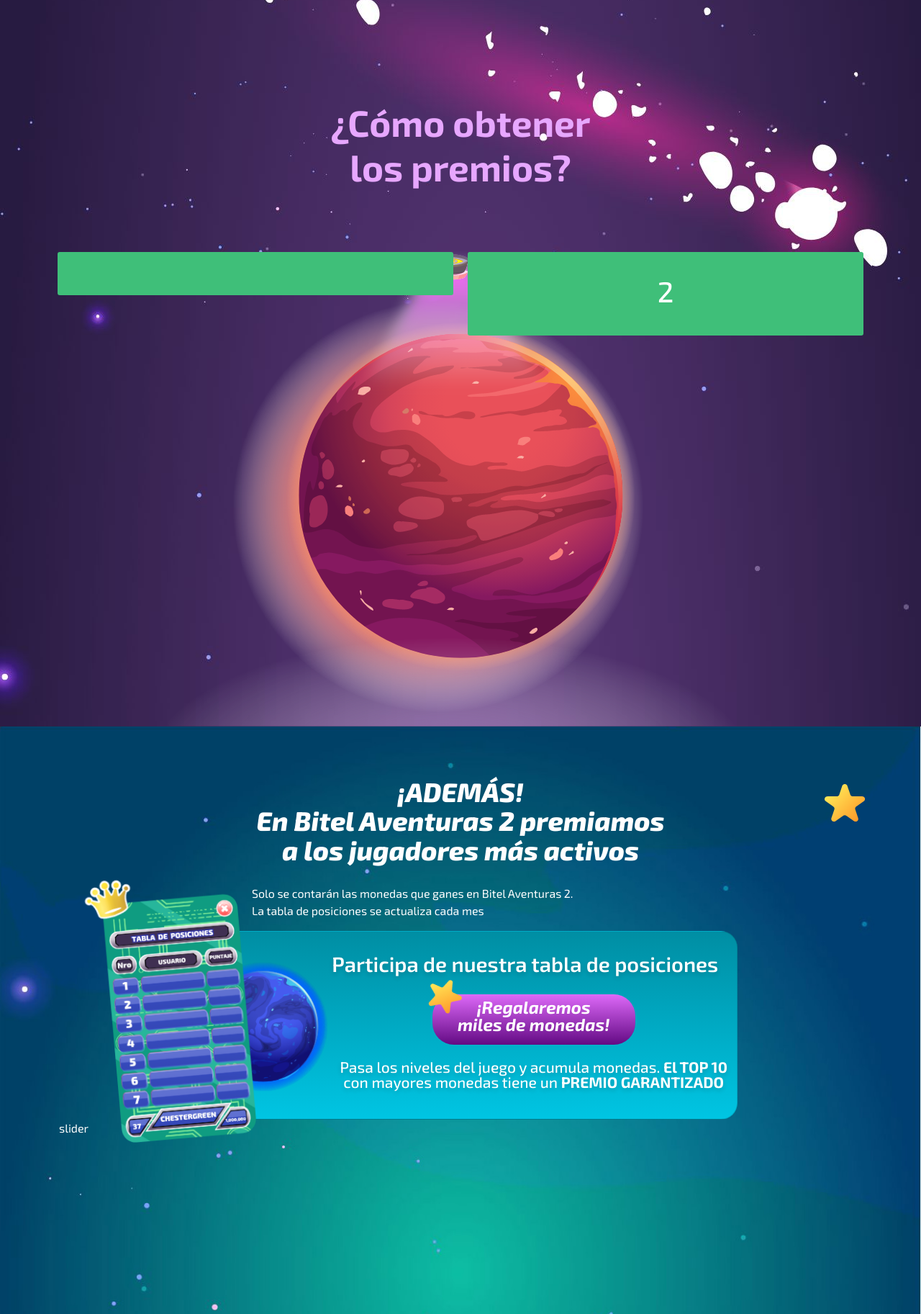
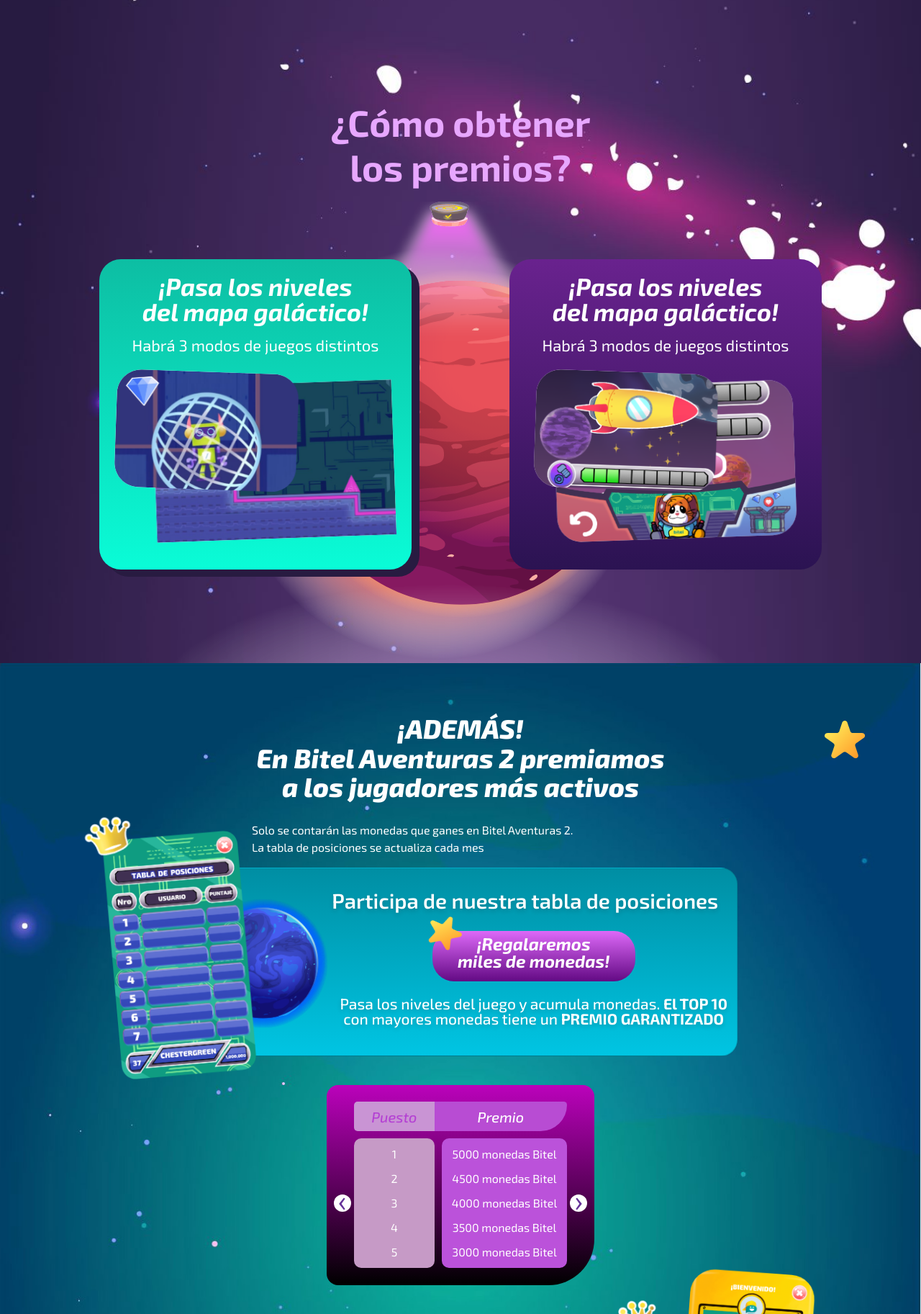
Before and after one commit to oscarviana/BetGalaxy, a PHP site: page / in a window 1280 px wide. Shown: the part 1615-3440 px from the top of the page at 72% size. Run offline with PHP 8.4, Linux system fonts and the light colour scheme.

Commit message:
se traabaja en carrousels

```diff
--- a/css/style.css
+++ b/css/style.css
@@ -48,6 +48,10 @@ body{
     justify-content: center;
     padding: 0 20px!important;
     height: 43px;
+}
+
+.navbar-nav a:hover{
+    background: linear-gradient(#ff8c22 0%, #ffbc60 100%);
 }
 
 .navbar-nav a img{
@@ -369,7 +373,7 @@ body{
     font-weight: 700;
     font-size: 51px;
     color:#E7A7FF;
-    padding-bottom: 70px;
+    padding-bottom: 10px;
 }
 
 /* Section D */
@@ -508,15 +512,18 @@ body{
 .obtenPremios{
     background: url(../img/bgCombo.png);
     background-repeat: no-repeat;
-    height: 669px;
     background-position: center;
-
+    padding: 40px 0 90px;
 }
 
 
 
 .sectionC .container{
     padding: 42px 0 0;
+}
+
+.sectionE{
+    padding-bottom: 60px;
 }
 
 .sectionE h2{
@@ -552,6 +559,14 @@ body{
     margin: 20px 0 10px;
 }
 
+
+.sectionE .img__planetas{
+    background-image: url(../img/planet03.png);
+    background-repeat: no-repeat;
+    background-position: center;
+    background-size: 300px;
+
+}
 
 .BtnPremium::before{
     content: '';
@@ -591,6 +606,7 @@ body{
     font-weight: 700;
     font-size: 45px;
     line-height: 1.1;
+    padding-bottom: 60px;
 }
 
 .dimonF{
@@ -711,7 +727,6 @@ body{
 /* carousels */
 
 #owl-demo .item{
-    background: #3fbf79;
     padding: 30px 0px;
     margin: 10px;
     color: #FFF;
@@ -719,4 +734,274 @@ body{
     -moz-border-radius: 3px;
     border-radius: 3px;
     text-align: center;
+}
+
+
+
+.premiosItemA,
+.premiosItemB{
+    margin: 0 auto;
+    padding: 20px;
+}
+
+.premiosItemA h3,
+.premiosItemB h3{
+    font-style: italic;
+    font-size: 34px;
+    line-height: 35px;
+    text-align: center;
+    color: #fff;
+    font-weight: 700;
+}
+
+.premiosItemA p,
+.premiosItemB p{
+    padding-top: 5px;
+    font-size: 22px;
+}
+
+.premiosItemA{
+    position: relative;
+    width: 433.81px;
+    height: 431.14px;
+    background: linear-gradient(#0dbea3 0%, #0afcd7 100%);
+    border-radius: 30px;
+}
+
+.premiosItemA::before{
+    content: '';
+    position: absolute;
+    width: 433.81px;
+    height: 431.14px;
+    background: #281b41;
+    border-radius: 30px;
+    z-index: -1;
+    left: 11px;
+    bottom: -10px;
+}
+
+.premiosItemB::before{
+    content: '';
+    /* position: absolute;
+    width: 433.81px;
+    height: 431.14px;
+    background: linear-gradient(#0dbea3 0%, #0afcd7 100%);
+    border-radius: 30px;
+    z-index: -1; */
+
+}
+
+.premiosItemA img,
+.premiosItemB img{
+    max-width: 400px;
+    margin: 0 auto;
+}
+
+.premiosItemB{
+    width: 433.81px;
+    height: 431.14px;
+    background: linear-gradient(#69228e 0%, #2b1352 100%);
+    border-radius: 30px;
+}
+
+.carsouselPremios{
+    width: 372.62px;
+    height: 277.9px;
+    border-radius:  16px 16px  64px 16px;
+    background: linear-gradient(#bb02bb 0%, #000 100%);
+    margin: 40px auto;
+}
+
+.premioTabla{
+    width: 296px;
+    margin: 0 auto;
+}
+
+.ptHeader{
+    width: 296px;
+    height: 41px;
+    margin: 10px 0;
+    font-style: italic;
+}
+
+.pTA{
+    height: 100%;
+    background: #C994D4;
+    width: 120px;
+    color: #B441D3;
+    border-radius: 5px 0 0 5px;
+    display: flex;
+    justify-content: center;
+    align-items: flex-end;
+}
+
+.pTB{
+    width: 198px;
+    background: #B84CD3;
+    border-radius: 0 5px 40px 0;
+    display: flex;
+    justify-content: center;
+    align-items: flex-end;
+}
+
+.ptBody{
+    width: 296px;
+    justify-content: space-between;
+}
+
+.tBA{
+    width: 112px;
+    background: #C69AC6;
+    border-radius: 10px;
+}
+
+.tBB{
+    background: #bb52da;
+    border-radius: 10px;
+    width: 174px;
+}
+
+.tBA p,
+.tBB p{
+    margin: 10px;
+}
+
+.pTextTB{
+    line-height: .75;
+}
+
+.owl-prev{
+    width: 24px;
+    height: 24px;
+    background: #fff!important;
+    border-radius: 50%;
+    margin-left: 10px;
+}
+
+.owl-next{
+    width: 24px;
+    height: 24px;
+    background: #fff!important;
+    border-radius: 50%;
+    margin-right: 10px;
+}
+
+.owl-prev:hover,
+.owl-next:hover{
+    background: rgba(255, 255, 255, 0.7)!important;
+}
+
+.owl-nav{
+    display: flex;
+    justify-content: space-between;
+    color: rebeccapurple;
+    top: -124px;
+    position: relative;
+}
+
+.owl-next span,
+.owl-prev span{
+    position: relative;
+    font-size: 40px;
+    top: -23px;
+}
+
+.owl-item > div {
+    cursor: pointer;
+    margin: 6% 8%;
+    transition: margin 0.4s ease;
   }
+  .owl-item.center > div {
+    cursor: auto;
+    margin: 0;
+  }
+  .owl-item:not(.center) > div:hover {
+    opacity: .75;
+  }
+
+.paqueteDiamantes{
+    width: 369px;
+    height: 383.29px;
+    border-radius: 16px 16px 64px 16px;
+    background: linear-gradient(#008ea3 0%, #00c5e3 100%);
+    margin: 0 auto;
+}
+
+.paqueteMonedas{
+    width: 369px;
+    height: 450.32px;
+    border-radius: 16px 16px 32px 16px;
+    background: linear-gradient(#0dbea3 0%, #0afcd7 100%);
+    margin: 0 auto;
+}
+
+.paqueteVidas{
+    width: 369px;
+    height: 383.29px;
+    border-radius: 16px 16px 32px 16px;
+    background: linear-gradient(#bb02bb 0%, #000 100%);
+    margin: 0 auto;
+}
+
+.paqueteDiamantes,
+.paqueteMonedas,
+.paqueteVidas{
+    padding-top: 60px;
+    margin-top: -28px;
+}
+
+
+.paqueteDiamantes p,
+.paqueteMonedas p,
+.paqueteVidas p{
+    line-height: 1.2;
+}
+
+
+.paqueteTitleC{
+    width: 289px;
+    height: 60px;
+    border-radius: 16px 16px 32px 16px;
+    background: linear-gradient(#008ea3 0%, #00c5e3 100%);
+    margin: 0 auto;
+    position: relative;
+    display: flex;
+    align-items: center;
+}
+
+.paqueteTitleB{
+    width: 289px;
+    height: 60px;
+    border-radius: 16px 16px 32px 16px;
+    background: linear-gradient(#0dbea3 0%, #0afcd7 100%);
+    margin: 0 auto;
+    position: relative;
+    display: flex;
+    align-items: center;
+}
+
+.paqueteTitleA{
+    width: 289px;
+    height: 60px;
+    border-radius: 16px 16px 32px 16px;
+    background: linear-gradient(#8901de 0%, #601191 100%);
+    margin: 0 auto;
+    position: relative;
+    display: flex;
+    align-items: center;
+}
+
+.paqueteTitleA img,
+.paqueteTitleB img,
+.paqueteTitleC img{
+    width: 39px!important;
+    height: 37px;
+    margin: 0 20px;
+}
+
+.paqueteTitleA span,
+.paqueteTitleB span,
+.paqueteTitleC span{
+    font-weight: 700;
+    font-size: 18px;
+}
--- a/index.html
+++ b/index.html
@@ -18,7 +18,7 @@
     <section class="sectionA">
       <div class="shadowGalaxy">
         <div class="container ">
-          <nav class="navbar navbar-expand-lg navbar-light ">
+          <nav class="navbar navbar-expand-lg navbar-light " style="padding: 33px 0 10px;">
                 <div class="container-fluid">
                   <button class="navbar-toggler" type="button" data-bs-toggle="collapse" data-bs-target="#navbarNavAltMarkup" aria-controls="navbarNavAltMarkup" aria-expanded="false" aria-label="Toggle navigation">
                     <span class="navbar-toggler-icon"></span>
@@ -160,18 +160,26 @@
         </div>
         <div class="row content obtenPremios">
           <div class="col-xl-12">
-            <div id="owl-demo" class="owl-carousel owl-theme">
 
+            <div id="owl-demo" class="owl-carousel">
               <div class="item">
-                <div>
-                  <!-- <h3>¡Pasa los niveles<br>
+                <div class="premiosItemA">
+                  <h3>¡Pasa los niveles<br>
                   del mapa galáctico!</h3>
                   <p>Habrá 3 modos de juegos distintos</p>
-                  <img src="img/imgPasaniveles.png" alt=""> -->
+                  <img src="img/imgPasaniveles.png" alt="">
                 </div>
               </div>
-              <div class="item"><h1>2</h1></div>
+              <div class="item">
+                <div class="premiosItemB">
+                  <h3>¡Pasa los niveles<br>
+                  del mapa galáctico!</h3>
+                  <p>Habrá 3 modos de juegos distintos</p>
+                  <img src="img/imgRealizamejoras.png" alt="">
+                </div>
+              </div>
             </div>
+
           </div>
         </div>
       </div>
@@ -210,11 +218,59 @@
             </div>
           </div>
 
-          <div class="col-xl-12" style="height: 340px;">
-            <div>
-              slider
+          <div class="col-xl-12">
+            <div id="tablaPremios" class="owl-carousel carsouselPremios">
+              <div class="item">
+                <div class="premioTabla">
+                  <div class="d-flex ptHeader">
+                    <div class="pTA"><h5>Puesto</h5></div>
+                    <di class="pTB"><h5>Premio</h5></di>
+                  </div>
+                  <div class="d-flex ptBody">
+                    <div class="tBA text-center">
+                      <p>1</p>
+                      <p>2</p>
+                      <p>3</p>
+                      <p>4</p>
+                      <p>5</p>
+                    </div>
+                    <div class="tBB text-center">
+                      <p>5000 monedas Bitel</p>
+                      <p>4500 monedas Bitel</p>
+                      <p>4000 monedas Bitel</p>
+                      <p>3500 monedas Bitel</p>
+                      <p>3000 monedas Bitel</p>
+                    </div>
+                  </div>
+                </div>
+              </div>
+              <div class="item">
+                <div class="premioTabla">
+                  <div class="d-flex ptHeader">
+                    <div class="pTA"><h5>Puesto</h5></div>
+                    <di class="pTB"><h5>Premio</h5></di>
+                  </div>
+                  <div class="d-flex ptBody">
+                    <div class="tBA text-center">
+                      <p>6</p>
+                      <p>7</p>
+                      <p>8</p>
+                      <p>9</p>
+                      <p>10</p>
+                    </div>
+                    <div class="tBB text-center">
+                      <p>2500 monedas Bitel</p>
+                      <p>2000 monedas Bitel</p>
+                      <p>1500 monedas Bitel</p>
+                      <p>1000 monedas Bitel</p>
+                      <p>500 monedas Bitel</p>
+                    </div>
+                  </div>
+                </div>
+              </div>
             </div>
           </div>
+
           <div class="col-xl-12 d-flex justify-content-center">
             <div class="card cardPremios2 cardB">
               <div class="card-body ">
@@ -234,12 +290,92 @@
               <img  class="premiosAcomula" src="img/premiosAcomula.png" alt="">
             </div>
           </div>
-          <div class="col-xl-12" style="height: 340px;">
-            <div>
-              slider
+
+          <div class="col-xl-12">
+            <div id="premiosAcomulativos" class="owl-carousel carsouselPremios">
+              <div class="item">
+                <div class="premioTabla">
+                  <div class="d-flex ptHeader">
+                    <div class="pTA"><h5>Día</h5></div>
+                    <div class="pTB">
+                      <h5 class="pTextTB">Premio<br>
+                      acumulativo</h5>
+                    </div>
+                  </div>
+                  <div class="d-flex ptBody">
+                    <div class="tBA text-center">
+                      <p>1</p>
+                      <p>2</p>
+                      <p>3</p>
+                      <p>4</p>
+                      <p>5</p>
+                    </div>
+                    <div class="tBB ">
+                      <p>20 MB y 1 vida</p>
+                      <p>30 MB y 2 vidas</p>
+                      <p>40 MB y 3 vidas</p>
+                      <p>50 MB y 4 vidas</p>
+                      <p>100 MB y 5 vidas</p>
+                    </div>
+                  </div>
+                </div>
+              </div>
+              <div class="item">
+                <div class="premioTabla">
+                  <div class="d-flex ptHeader">
+                    <div class="pTA"><h5>Día</h5></div>
+                    <div class="pTB">
+                      <h5 class="pTextTB">Premio<br>
+                      acumulativo</h5>
+                    </div>
+                  </div>
+                  <div class="d-flex ptBody">
+                    <div class="tBA text-center">
+                      <p>6</p>
+                      <p>7</p>
+                      <p>8</p>
+                      <p>9</p>
+                      <p>10</p>
+                    </div>
+                    <div class="tBB ">
+                      <p> 600 monedas Bitel</p>
+                      <p> 120 MB y 5 vidas</p>
+                      <p> 150 MB y 5 vidas</p>
+                      <p> 200 MB y 5 vidas</p>
+                      <p> 800 monedas Bitel</p>
+                    </div>
+                  </div>
+                </div>
+              </div>
+              <div class="item">
+                <div class="premioTabla">
+                  <div class="d-flex ptHeader">
+                    <div class="pTA"><h5>Día</h5></div>
+                    <div class="pTB">
+                      <h5 class="pTextTB">Premio<br>
+                      acumulativo</h5>
+                    </div>
+                  </div>
+                  <div class="d-flex ptBody">
+                    <div class="tBA text-center">
+                      <p>11</p>
+                      <p>12</p>
+                      <p>13</p>
+                      <p>14</p>
+                      <p>15</p>
+                    </div>
+                    <div class="tBB ">
+                      <p>220 MB y 5 vidas</p>
+                      <p>250 MB y 5 vidas</p>
+                      <p>1000 monedas Bitel</p>
+                      <p>1500 monedas Bitel</p>
+                      <p>2000 monedas Bitel</p>
+                    </div>
+                  </div>
+                </div>
+              </div>
             </div>
           </div>
-
         </div>
       </div>
     </section>
@@ -302,7 +438,58 @@
           </div>
         </div>
         <div class="row">
-          <div class="col-xl-12">1</div>
+          <div class="col-xl-12">
+            <div id="Conoce-paquetes" class="owl-carousel">
+
+              <div class="item">
+                <div class="paqueteTitleB">
+                  <img src="img/imgPaqueteVidas.png" alt="">
+                  <span> Paquete de Vidas</span>
+                </div>
+                <div class="paqueteMonedas">
+                  <p class="text-center">¡Adquiere vidas para seguir<br>
+                    jugando Bitel Aventuras 2!</p>
+                  <p class="text-center">
+                    *Validez por vida:<br>
+                    5 días
+                  </p>
+                </div>
+              </div>
+
+              <div class="item">
+                <div class="paqueteTitleA">
+                  <img src="img/imgPaqueteMondedas.png" alt="">
+                  <span> Paquete de Vidas</span>
+                </div>
+                <div class="paqueteVidas">
+                  <p class="text-center">¡Adquiere vidas para seguir<br>
+                    jugando Bitel Aventuras 2!</p>
+                  <p class="text-center">
+                    *Validez por vida:<br>
+                    5 días
+                  </p>
+                </div>
+              </div>
+
+              <div class="item">
+                <div class="paqueteTitleC">
+                  <img src="img/imgPaqueteDiamantes.png" alt="">
+                  <span> Paquete de Vidas</span>
+                </div>
+                <div class="paqueteDiamantes">
+                  <p class="text-center">¡Adquiere vidas para seguir<br>
+                    jugando Bitel Aventuras 2!</p>
+                  <p class="text-center">
+                    *Validez por vida:<br>
+                    5 días
+                  </p>
+                </div>
+              </div>
+
+
+            </div>
+          </div>
+          </div>
         </div>
       </div>
     </section>
--- a/js/main.js
+++ b/js/main.js
@@ -2,7 +2,112 @@ $(document).ready(function() {
 
     $("#owl-demo").owlCarousel({
         items:2,
-        navigation : true
+        navigationText:["prev","next"],
+        responsive: {
+            0: {
+              items: 1,
+              nav: false,
+              center: true,
+              dots: true
+            },
+            680: {
+              items: 1,
+              nav: false,
+              loop: true
+            },
+            1000: {
+              items: 2,
+              nav: true
+            }
+        }
     });
 
   });
+
+  $(document).ready(function() {
+
+    $("#tablaPremios").owlCarousel({
+        items:1,
+        responsive: {
+            0: {
+              items: 1,
+              nav: false,
+              center: true,
+              dots: true
+            },
+            680: {
+              items: 1,
+              nav: false,
+              loop: true
+            },
+            1000: {
+              items: 1,
+              nav: true
+            }
+          }
+    });
+
+  });
+
+  $(document).ready(function() {
+
+    $("#premiosAcomulativos").owlCarousel({
+        items:2,
+        responsive: {
+            0: {
+              items: 1,
+              nav: false,
+              center: true,
+              dots: true
+            },
+            680: {
+              items: 1,
+              nav: false,
+              loop: true
+            },
+            1000: {
+              items: 1,
+              nav: true
+            }
+          }
+    });
+
+  });
+
+
+  $(document).ready(function(){
+    let $owl = $('.owl-carousel');
+
+    $owl.children().each( function( index ) {
+      $(this).attr( 'data-position', index ); // NB: .attr() instead of .data()
+    });
+
+    $owl.owlCarousel({
+      center: true,
+      loop: true,
+      items: 3,
+      responsive: {
+        0: {
+          items: 1,
+          nav: false,
+          center: true,
+          dots: true
+        },
+        680: {
+          items: 2,
+          nav: false,
+          loop: true
+        },
+        1000: {
+          items: 3,
+          nav: true
+        }
+      }
+    });
+
+
+    $(document).on('click', '.owl-item>div', function() {
+      let $speed = 300;  // in ms
+      $owl.trigger('to.owl.carousel', [$(this).data( 'position' ), $speed] );
+    });
+  })
```
Also changed, not shown: img/imgPaqueteDiamantes.png (added), img/imgPaqueteMondedas.png (added), img/imgPaqueteVidas.png (added).
